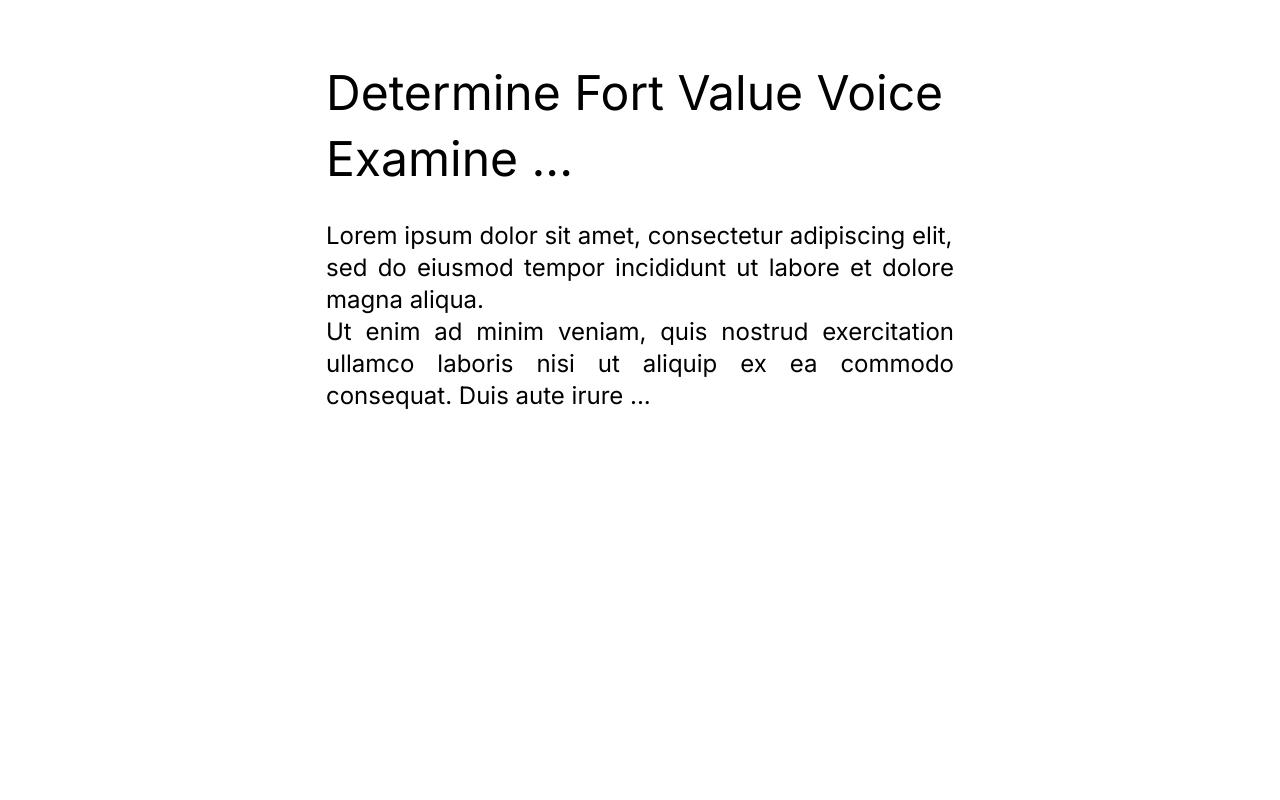
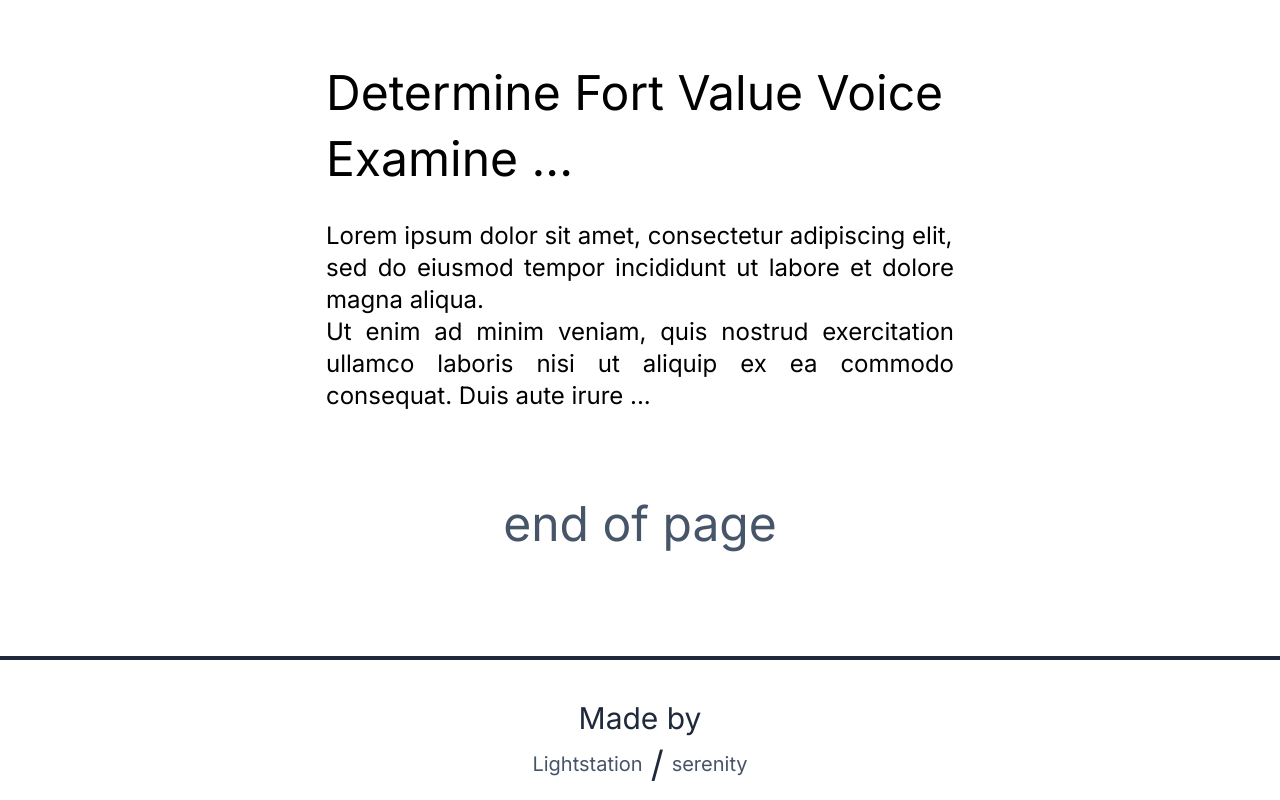
Before and after one commit to andikaraditya/next-blog, a Next.js app: page / in a window 1280 px wide. Shown: the part 1578-2378 px from the top of the page. Before the commit the page ends 2014 px from the top, so only its background shows below. Built offline with nearby package versions, Linux system fonts and the light colour scheme.

Commit message:
add footer and fix some styling

```diff
--- a/app/collections/page.jsx
+++ b/app/collections/page.jsx
@@ -13,7 +13,7 @@ function renderTitle(title) {
 function CollectionPage() {
     let shown = data
     return (
-        <main className="flex flex-col items-stretch w-[700px] m-auto">
+        <main className="flex flex-col w-[700px] m-auto min-h-[80vh]">
             <Header
             title="Collections"
             />
--- /dev/null
+++ b/app/components/Footer.jsx
@@ -0,0 +1,14 @@
+function Footer() {
+    return (
+        <footer className="border-t-4 mt-[5rem] pt-[2.5rem] pb-4 border-slate-800 text-center">
+            <p className="text-3xl text-slate-800 mb-2">Made by</p>
+            <div className="flex justify-center gap-2 items-center">
+            <p className="text-xl text-slate-600">Lightstation</p>
+            <p className="text-4xl text-slate-800">/</p>
+            <p className="text-xl text-slate-600">serenity</p>
+            </div>
+        </footer>
+    );
+}
+
+export default Footer;
--- a/app/components/Header.jsx
+++ b/app/components/Header.jsx
@@ -1,6 +1,6 @@
 function Header({title}) {
     return (
-        <div className="py-10 mb-16 w-[700px] m-auto border-b-4 border-slate-800">
+        <div className="py-10 mb-16 w-[700px] mx-auto border-b-4 border-slate-800">
             <h1 className="text-8xl text-center text-slate-800 underline capitalize">{title}</h1>
         </div>
     );
--- a/app/layout.jsx
+++ b/app/layout.jsx
@@ -1,6 +1,7 @@
 import { Inter } from 'next/font/google'
 import './globals.css'
 import Navbar from './components/Navbar'
+import Footer from './components/Footer'
 
 const inter = Inter({ subsets: ['latin'] })
 
@@ -18,7 +19,8 @@ export default function RootLayout({ children }) {
       <body className={inter.className}>
         <Navbar/>
         {children}
-        </body>
+        <Footer/>
+      </body>
     </html>
   )
 }
--- a/app/page.jsx
+++ b/app/page.jsx
@@ -4,11 +4,11 @@ import data from "./data/db.json";
 
 export default function Home() {
   return (
-    <main>
+    <main className="min-h-[80vh]">
       <Header
         title="Lightstation"
       />
-      <div className="flex flex-col items-center w-[700px] m-auto gap-[4rem]">
+      <div className="flex flex-col items-center w-[700px] m-auto gap-[4rem] ">
           {data.map((el, index) => {
               return (
                 <Card
@@ -17,6 +17,7 @@ export default function Home() {
                 />
               )
           })}
+          <p className="text-5xl mb-7 text-slate-600">end of page</p>
       </div>
     </main>
   )
--- a/app/posts/[id]/page.jsx
+++ b/app/posts/[id]/page.jsx
@@ -33,7 +33,7 @@ function PostDetail({params}) {
         )
     }
     return (
-        <main>
+        <main className="min-h-[80vh]">
             <div className="py-10 mb-10 w-[800px] m-auto border-b-4 border-slate-800">
                 <h1 className="text-6xl text-center text-slate-800 capitalize">{post.title}</h1>
             </div>
```
